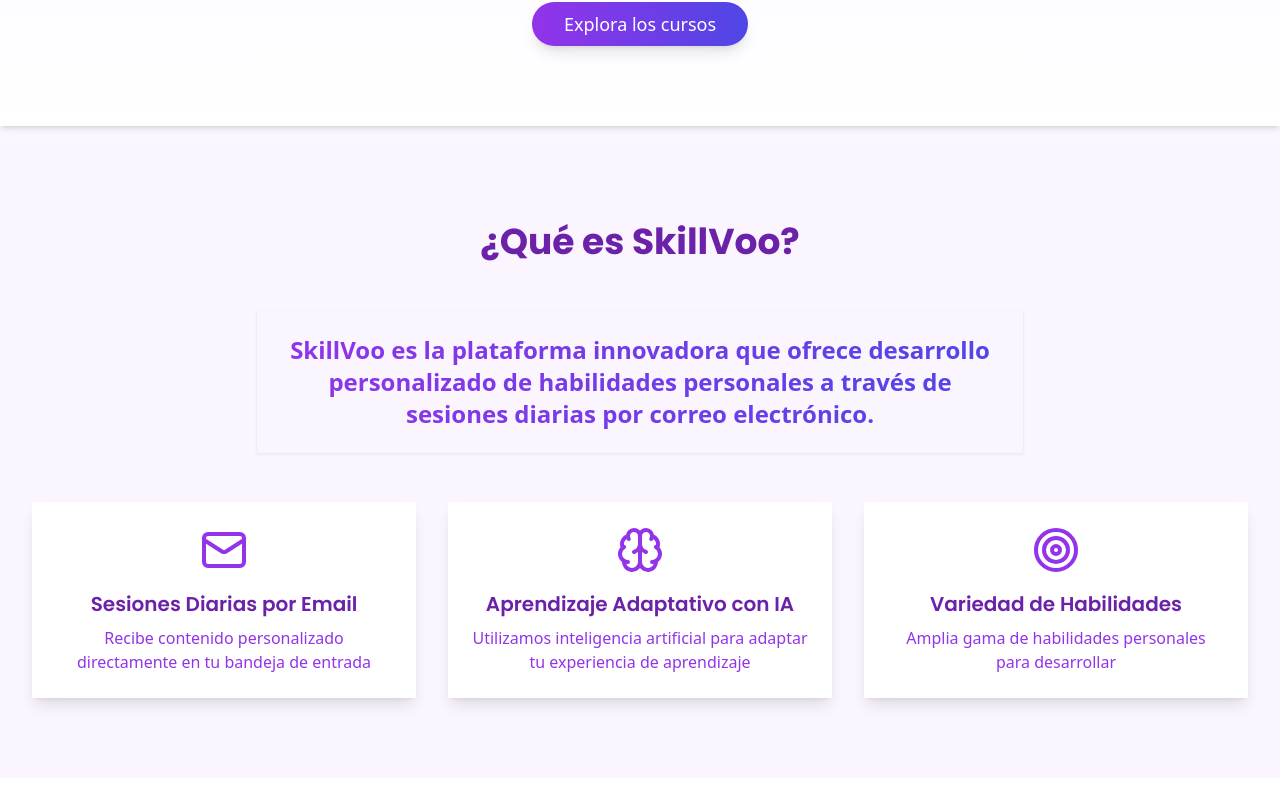
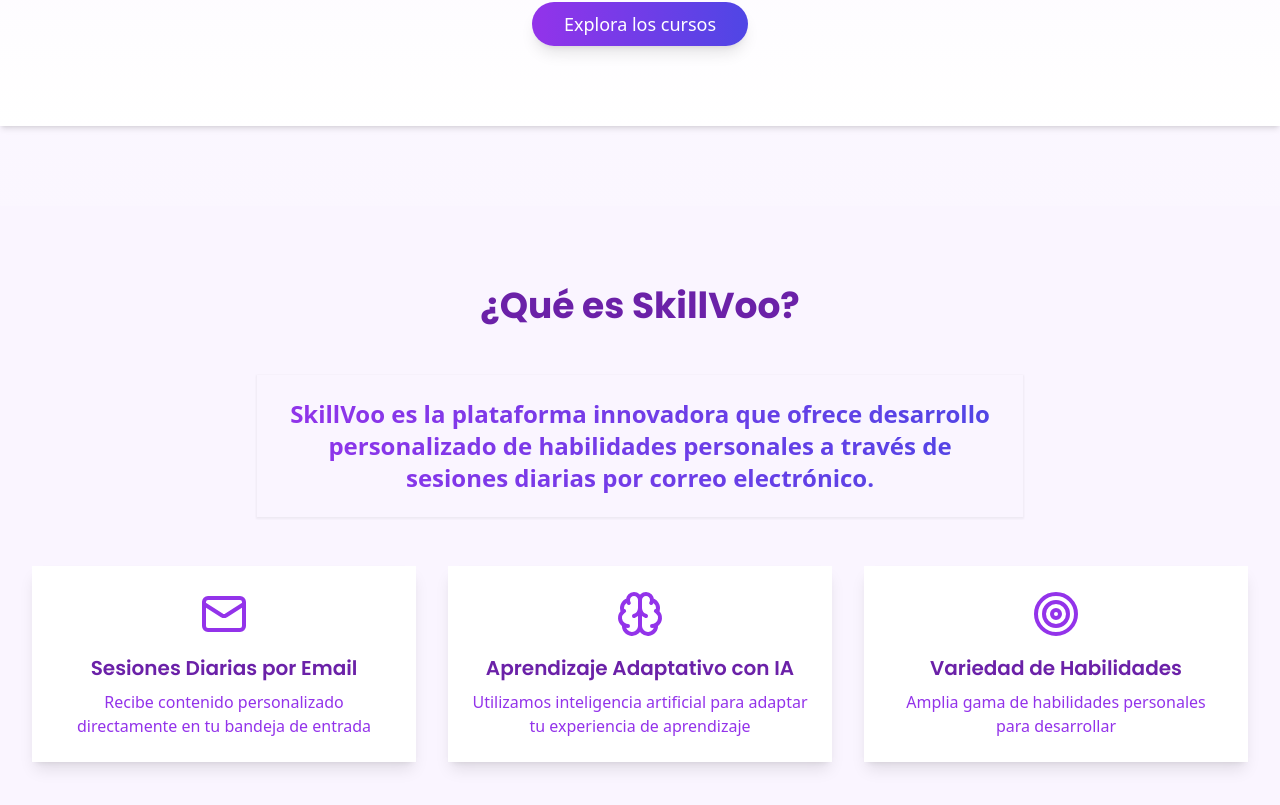
Before and after one commit to Ferrajju/skillvoo-landing, a Next.js app: page / in a window 1280 px wide. Shown: the part 455-1260 px from the top of the page. Built offline with nearby package versions, Linux system fonts and the light colour scheme.

Commit message:
Agregando separador desde la seccion About US

```diff
--- a/app/page.tsx
+++ b/app/page.tsx
@@ -126,7 +126,7 @@ export default function LandingPage() {
   whileInView="animate"
   viewport={{ once: true }}
   variants={staggerChildren}
-  className="container mx-auto py-20 px-4 sm:px-6 lg:px-8 flex flex-col items-center text-center bg-gradient-to-b from-purple-50 to-white rounded-lg shadow-md mb-17"
+  className="container mx-auto py-20 px-4 sm:px-6 lg:px-8 flex flex-col items-center text-center bg-gradient-to-b from-purple-50 to-white rounded-lg shadow-md mb-20"
 >
   {/* Texto principal */}
   <motion.h1
@@ -159,12 +159,12 @@ export default function LandingPage() {
 
       {/* What is SkillVoo Section */}
       <motion.section
-        initial="initial"
-        whileInView="animate"
-        viewport={{ once: true }}
-        variants={staggerChildren}
-        className="bg-purple-50 py-20 mt-4"
-      >
+  initial="initial"
+  whileInView="animate"
+  viewport={{ once: true }}
+  variants={staggerChildren}
+  className="bg-purple-50 py-20 mt-20"
+>
         <div className="container mx-auto px-4 sm:px-6 lg:px-8">
           <motion.h2
             variants={fadeInUp}
```
